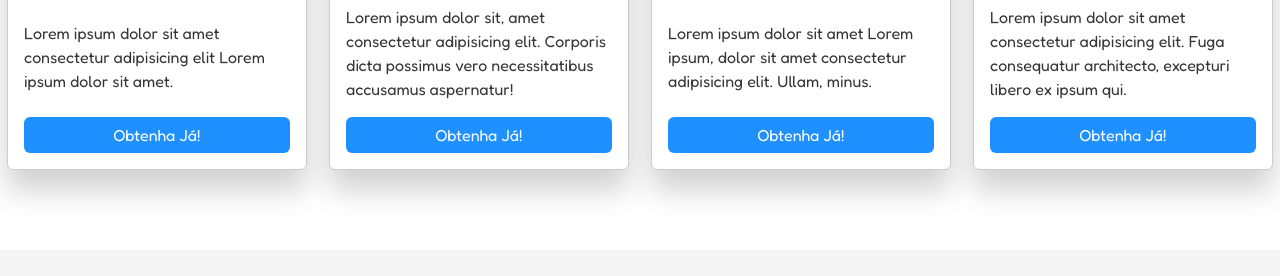
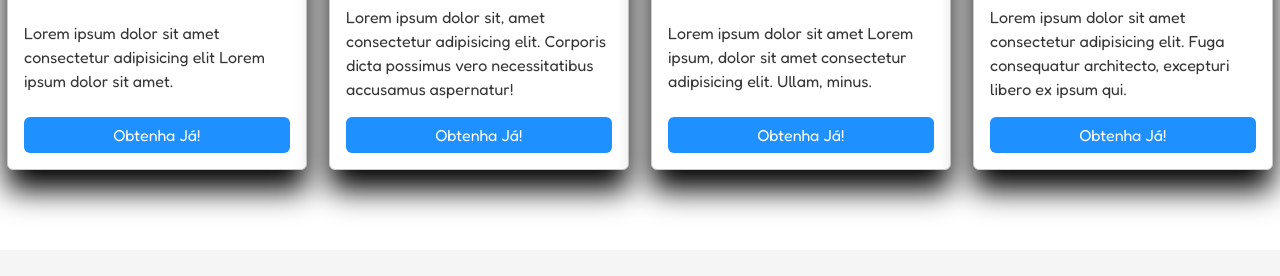
Before and after one commit to CODE-CRAFT-WEB-SISTEM/project-loja-virtual, a plain HTML site: page index.html in a window 1280 px wide. Shown: the part 1158-1434 px from the top of the page. Drawn offline with nearby package versions, Linux system fonts and the light colour scheme; a web font is replaced by a local one.

Commit message:
update style.css

```diff
--- a/style.css
+++ b/style.css
@@ -136,7 +136,7 @@ section {
   margin: 1rem auto;
   border: 1px solid #ccc;
   position: relative;
-  box-shadow: 0 20px 30px rgba(0, 0, 0, 0.19);
+  box-shadow: 0 20px 30px rgba(0, 0, 0, 1);
   display: flex;
   flex-direction: column;
   justify-content: space-between;
```
